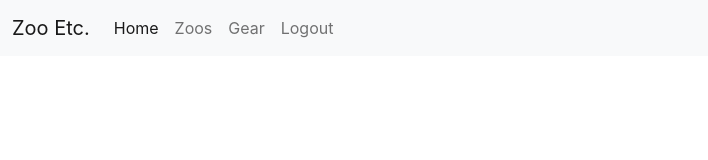
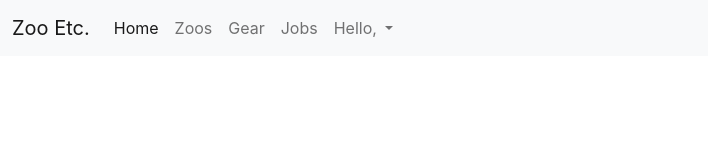
Before and after one commit to laurafurnivall/ZooEtc, a React (Create React App) app in the folder Client/zooetc/: page / in a window 1280 px wide. Shown: the top 160 px of the page, without its empty margins (0-708 px from the left). Built offline with nearby package versions, Linux system fonts and the light colour scheme; no server answers; sample sign-in values are in the browser's storage.

Commit message:
Working on navbar

```diff
--- a/Client/zooetc/src/components/Header.js
+++ b/Client/zooetc/src/components/Header.js
@@ -9,7 +9,10 @@ import {
   Nav,
   NavItem,
   NavLink,
-  NavbarText
+  UncontrolledDropdown,
+  DropdownToggle,
+  DropdownItem,
+  DropdownMenu
 } from 'reactstrap';
 import { logout } from '../modules/authmanager';
 
@@ -36,25 +39,31 @@ export default function Header({ isLoggedIn, userProfile }) {
                 <NavItem>
                   <NavLink tag={RRNavLink} to="/Gear">Gear</NavLink>
                 </NavItem>
+                <NavItem>
+                  <NavLink tag={RRNavLink} to="/JobListings">Jobs</NavLink>
+                </NavItem>
+                <UncontrolledDropdown nav inNavbar>
+              <DropdownToggle nav caret>
+                Hello, {userProfile?.firstName}
+              </DropdownToggle>
+              <DropdownMenu right>
+                <DropdownItem>My Reviews</DropdownItem>
+                <DropdownItem>My Job Listings</DropdownItem>
+                {isLoggedIn && userProfile && userProfile.isAdmin === true ? (
+                <DropdownItem>Type Management</DropdownItem>) : null}
+                <DropdownItem divider />
+                {isLoggedIn &&
+              <>
+                <DropdownItem><a aria-current="page" className="nav-link"
+                    style={{ cursor: "pointer" }} onClick={logout}>Logout</a></DropdownItem>
+                </>
+            }
+              </DropdownMenu>
+            </UncontrolledDropdown>
               </>
             }
           </Nav>
           <Nav navbar>
-            {isLoggedIn && userProfile && userProfile.isAdmin === true ? (
-              <NavItem>
-                <NavLink tag={RRNavLink} to="/Types">Types</NavLink>
-              </NavItem>
-            ) : null}
-          </Nav>
-          <Nav navbar>
-            {isLoggedIn &&
-              <>
-                <NavItem>
-                  <a aria-current="page" className="nav-link"
-                    style={{ cursor: "pointer" }} onClick={logout}>Logout</a>
-                </NavItem>
-              </>
-            }
             {!isLoggedIn &&
               <>
                 <NavItem>
@@ -63,7 +72,6 @@ export default function Header({ isLoggedIn, userProfile }) {
                 <NavItem>
                   <NavLink tag={RRNavLink} to="/register">Register</NavLink>
                 </NavItem>
-
               </>
             }
           </Nav>
```
Also changed, not shown: Client/zooetc/src/components/GearReviews/AddGearReviews.js (added), Client/zooetc/src/components/GearReviews/EditGearReview.js (added).
